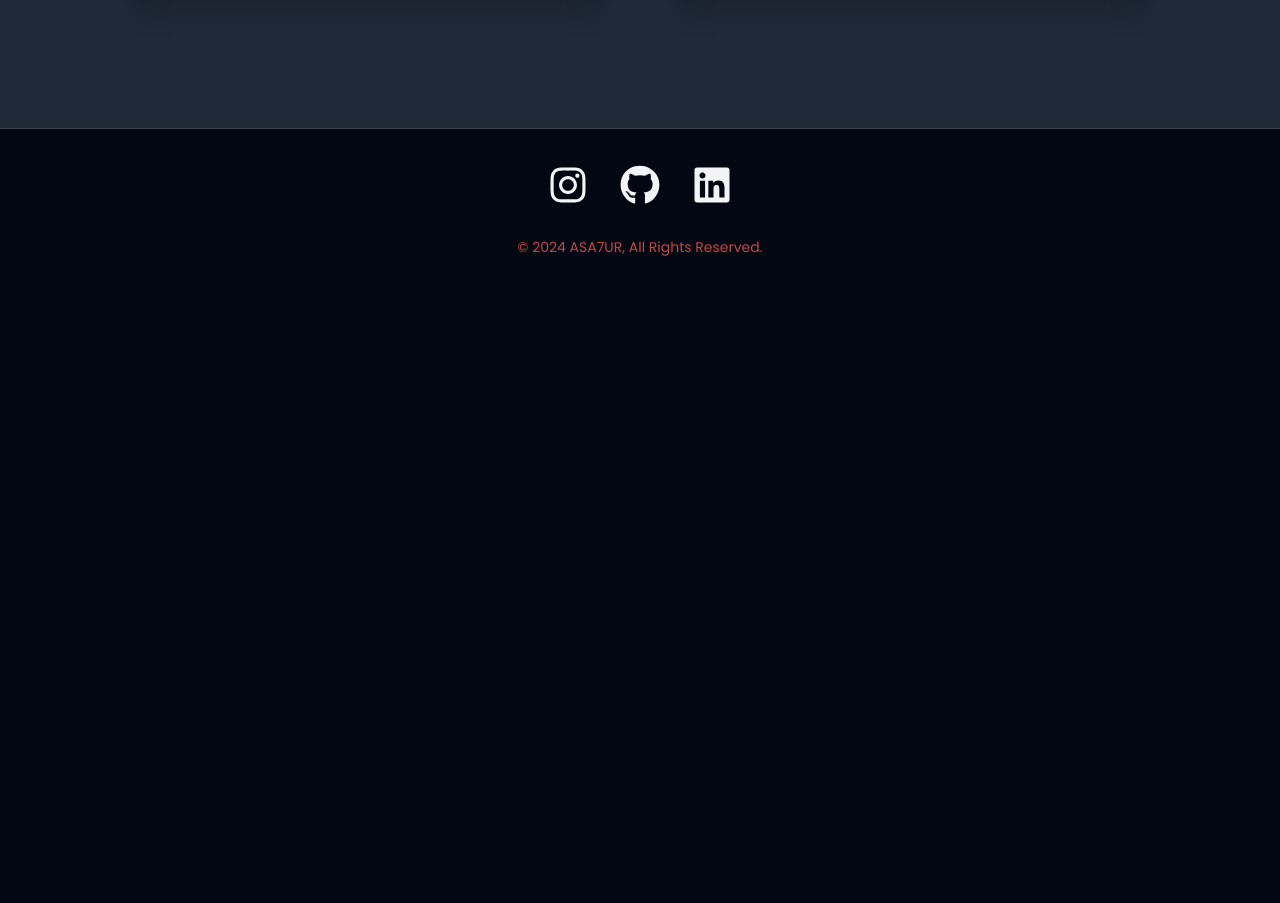
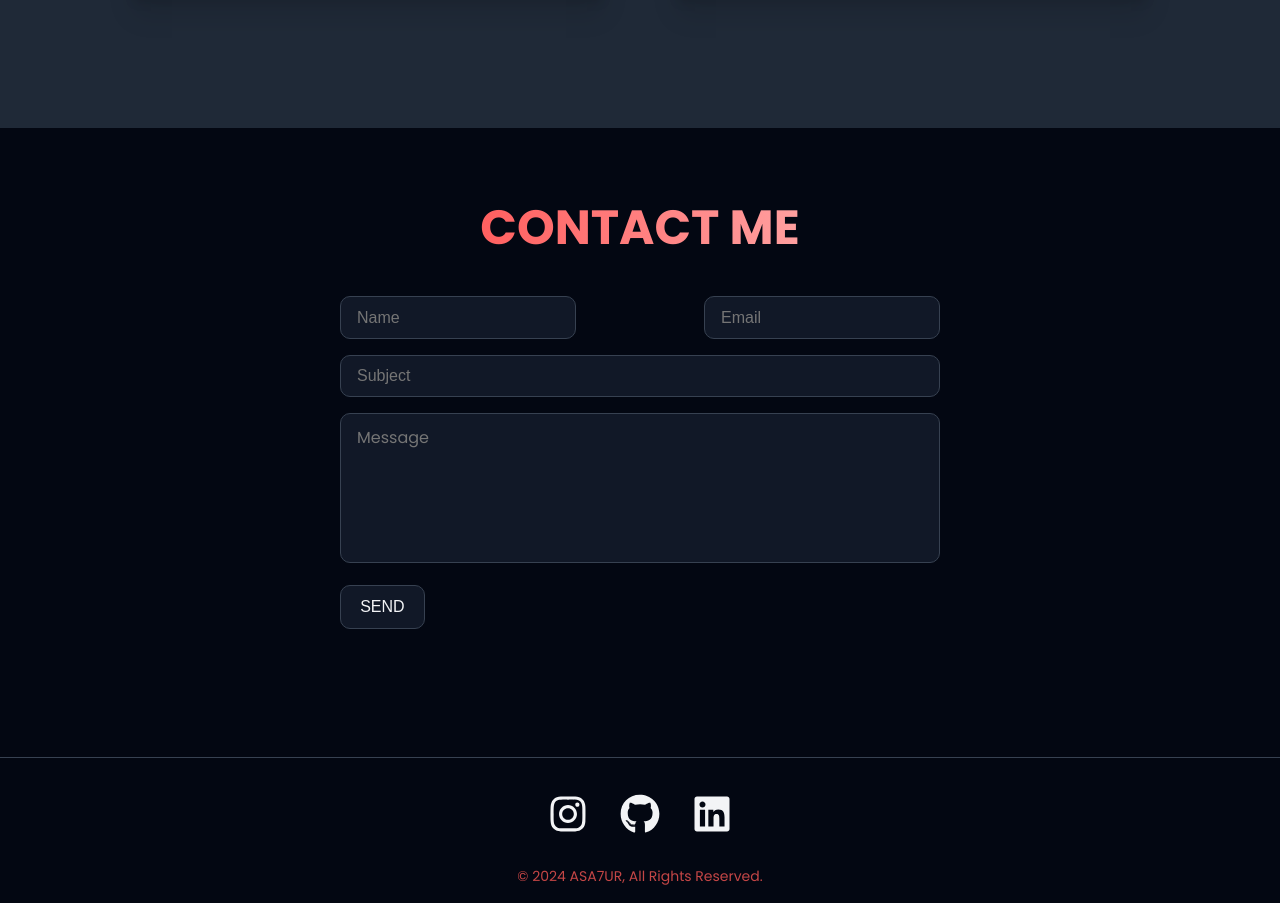
Before and after one commit to asa7ur/My_Coding_Portfolio_1, a React (Vite) app: page / in a window 1280 px wide. Shown: the part 3130-4033 px from the top of the page. Before the commit the page ends 3404 px from the top, so only its background shows below. Built offline with nearby package versions, Linux system fonts and the light colour scheme.

Commit message:
Added Contact Section

```diff
--- /dev/null
+++ b/src/components/ContactMe.jsx
@@ -0,0 +1,150 @@
+import styled from 'styled-components'
+
+const ContactMe = () => {
+  return (
+    <Wrapper>
+      <h1>Contact Me</h1>
+        <form className='form'>
+          <div className='form-section'>
+            <div className='form-group'>
+              <input
+                type='text'
+                className='user_name'
+                id='name'
+                placeholder='Name'
+              />
+            </div>
+
+            <div className='form-group'>
+              <input
+                type='email'
+                className='user_email'
+                id='email'
+                placeholder='Email'
+              />
+            </div>
+          </div>
+
+          <div className='form-group'>
+            <input
+              type='text'
+              className='subject'
+              id='subject'
+              placeholder='Subject'
+            />
+          </div>
+
+          <div className='form-group'>
+            <textarea
+              id='message'
+              className='message'
+              spellcheck='false'
+              placeholder='Message'
+            ></textarea>
+          </div>
+
+          <div className='form-group result-container'>
+            <button type='submit' className='submit-btn'>
+              Send
+            </button>
+            <p className='result'>Email sent successfully!</p>
+          </div>
+        </form>
+    </Wrapper>
+  )
+}
+
+export default ContactMe
+
+const Wrapper = styled.section`
+  h1 {
+    font-size: 3rem;
+    text-align: center;
+    padding-bottom: 2rem;
+    text-transform: uppercase;
+    background: linear-gradient(to right, #ff0000, #fff);
+    background-clip: text;
+    color: transparent;
+  }
+
+  .form{
+    margin: 0 auto;
+    width: 600px;
+    max-width: 80vw;
+  }
+
+  .form-section {
+    width: 100%;
+    display: flex;
+    align-items: center;
+    justify-content: center;
+    gap: 10vw;
+  }
+
+  .form-group input,
+  .form-group textarea {
+    font-size: 1rem;
+    width: 100%;
+    padding: 0.7rem 1rem;
+    margin-bottom: 1rem;
+    background-color: var(--grey-900);
+    color: var(--textColor);
+    border: var(--border);
+    border-radius: 10px;
+  }
+
+  .form-group textarea {
+    font-family: var(--bodyFont);
+    height: 150px;
+    resize: none;
+  }
+
+  .form-group textarea::placeholder {
+    font-family: var(--bodyFont);
+  }
+
+  .form-group button {
+    padding: var(--padding);
+    background-color: var(--grey-900);
+    color: var(--textColor);
+    border: var(--border);
+    border-radius: 10px;
+    font-size: 1rem;
+    text-transform: uppercase;
+    cursor: pointer;
+    transition: all 0.4s linear;
+  }
+
+  .form-group button:hover {
+    box-shadow: none;
+  }
+
+  .result-container {
+    display: flex;
+    flex-direction: row;
+    align-items: center;
+    gap: 3rem;
+  }
+
+  .result-container p {
+    opacity: 0;
+    transition: all 0.3s ease;
+    color: var(--textColor);
+  }
+
+  @keyframes spinner {
+    to {
+      transform: rotate(360deg);
+    }
+  }
+
+  .sending {
+    display: inline-block;
+    width: 1.75rem;
+    height: 1.75rem;
+    border-radius: 50%;
+    border: 3px solid #ccc;
+    border-top-color: var(--primary-500);
+    animation: spinner 0.6s linear infinite;
+  }
+`
--- a/src/components/index.jsx
+++ b/src/components/index.jsx
@@ -4,6 +4,7 @@ import Hero from "./Hero";
 import AboutMe from "./AboutMe";
 import Services from "./Services";
 import Portfolio from "./Portfolio";
+import ContactMe from "./ContactMe";
 
 export{
     NavBar,
@@ -11,5 +12,6 @@ export{
     Hero,
     AboutMe,
     Services,
-    Portfolio
+    Portfolio,
+    ContactMe
 }
--- a/src/pages/Home.jsx
+++ b/src/pages/Home.jsx
@@ -1,4 +1,4 @@
-import { Hero, AboutMe, Services, Portfolio } from "../components"
+import { Hero, AboutMe, Services, Portfolio, ContactMe } from "../components"
 
 const Home = () => {
   return (
@@ -7,6 +7,7 @@ const Home = () => {
       <AboutMe/>
       <Services/>
       <Portfolio/>
+      <ContactMe/>
     </main>
   )
 }
```
